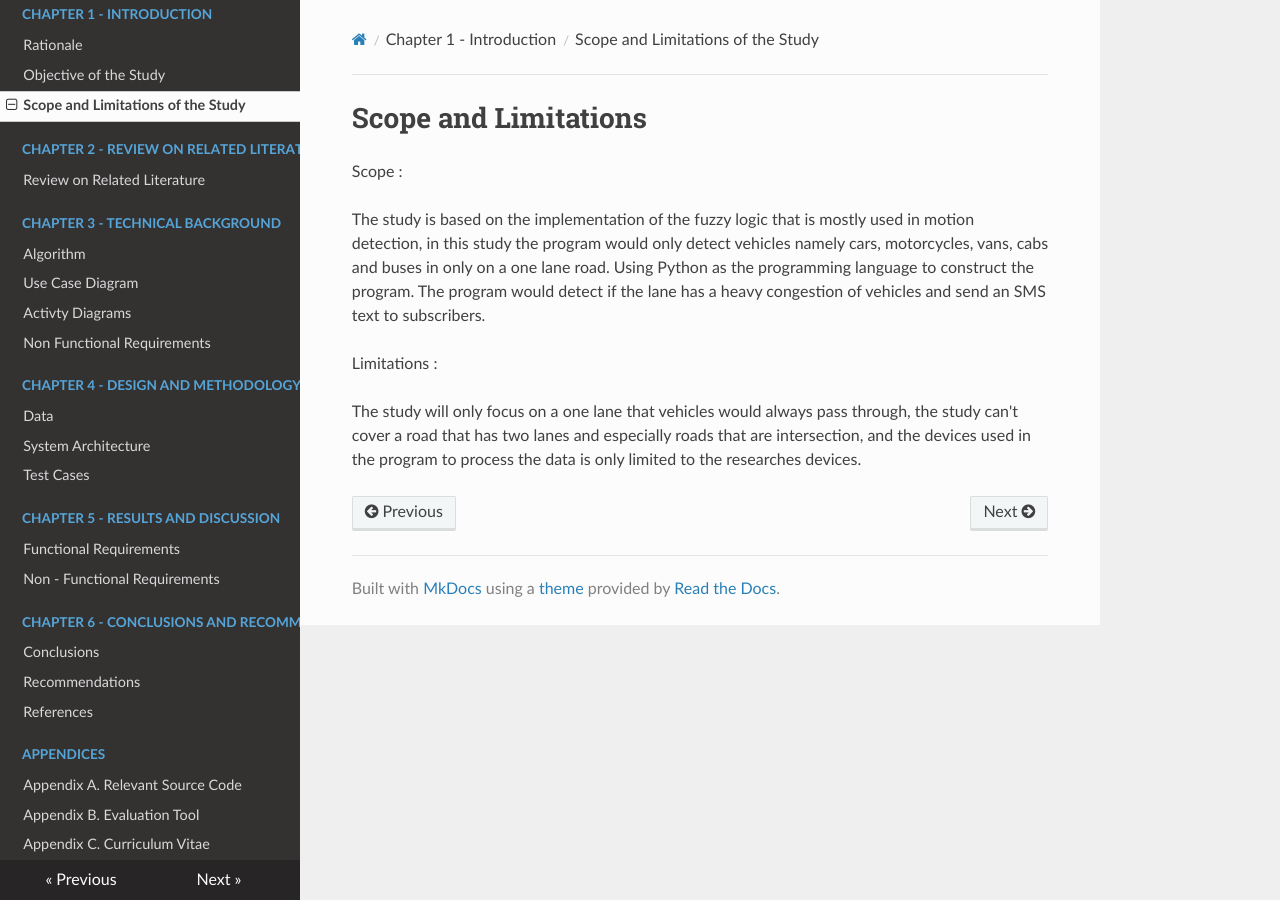
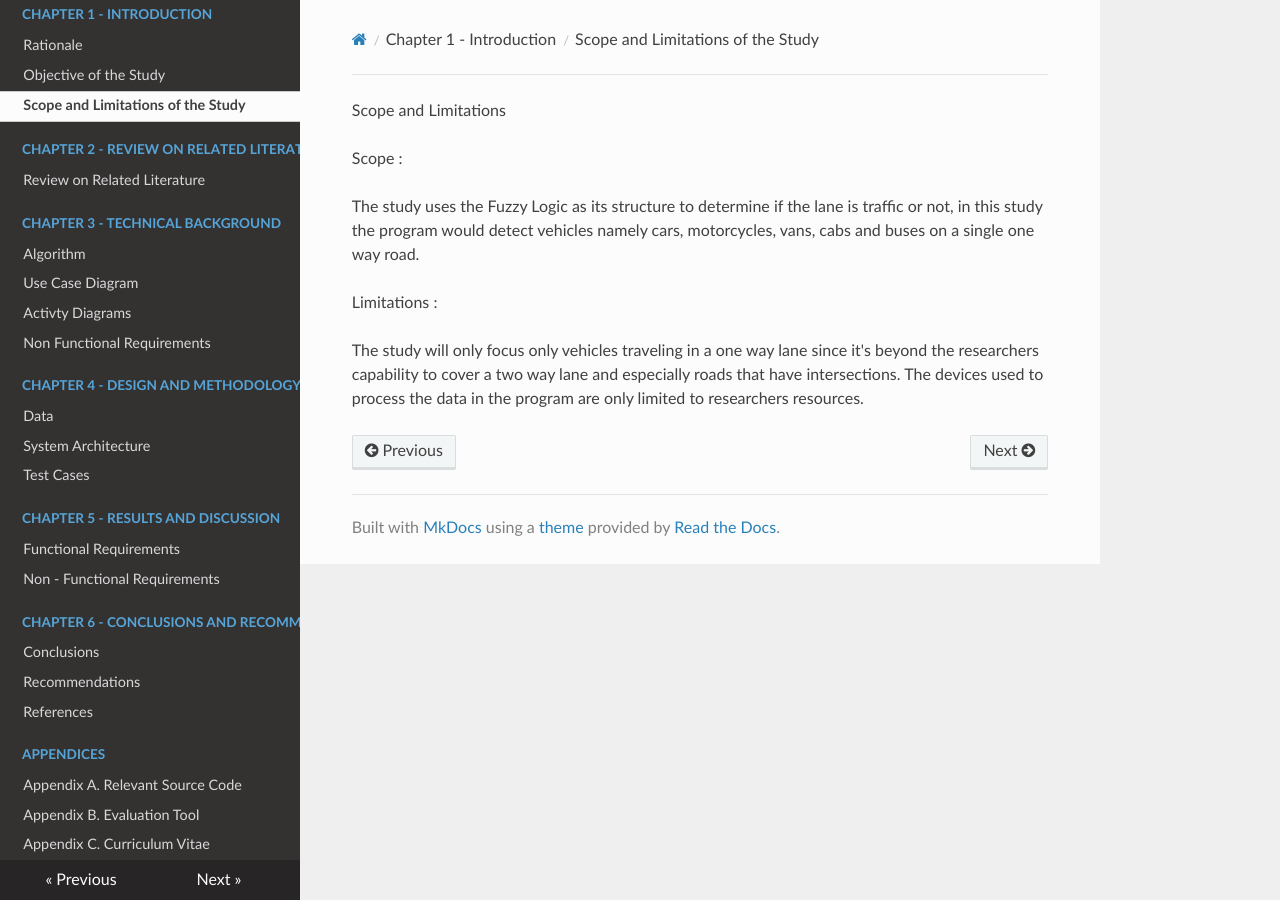
Before and after one commit to mikhailejohnapale/argomada-fuzz-track-doc, an MkDocs documentation site: the page built from docs/chapter1/scope-and-limitations-of-the-study.md, in a window 1280 px wide. Built offline with MkDocs 1.6.1, drawn with Linux system fonts in a browser that asks for light colours; nearby versions of some CDN libraries; old or Windows-style settings are respelled for this version of MkDocs.

Commit message:
2nd draft

```diff
--- a/docs/chapter1/scope-and-limitations-of-the-study.md
+++ b/docs/chapter1/scope-and-limitations-of-the-study.md
@@ -1,21 +1,20 @@
-# Scope and Limitations
+
+Scope and Limitations
 
 Scope :
 
-The study is based on the implementation of the fuzzy
-logic that is mostly used in motion detection, in this
-study the program would only detect vehicles namely
-cars, motorcycles, vans, cabs and buses in only on a
-one lane road. Using Python as the programming language
-to construct the program. The program would detect if
-the lane has a heavy congestion of vehicles and send
-an SMS text to subscribers.
+The study uses the Fuzzy Logic as its structure
+ to determine if the lane is traffic or not, in
+ this study the program would detect vehicles
+ namely cars, motorcycles, vans, cabs and buses
+ on a single one way road.
 
 
 Limitations :
 
-The study will only focus on a one lane that vehicles
-would always pass through, the study can't cover a
-road that has two lanes and especially roads that are
-intersection, and the devices used in the program to
-process the data is only limited to the researches devices.
+The study will only focus only vehicles traveling
+in a one way lane since it's beyond the researchers
+capability to cover a two way lane and especially
+roads that have intersections. The devices used to
+ process the data in the program are only limited
+ to researchers resources.
```
